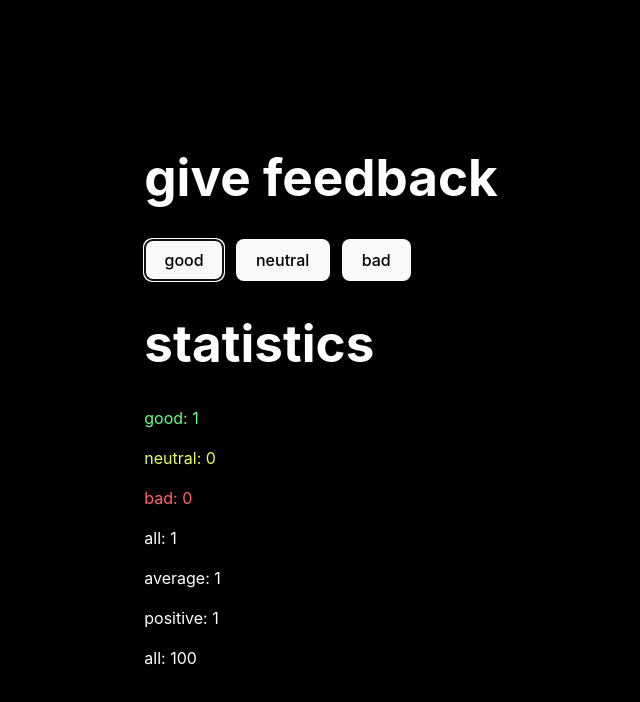
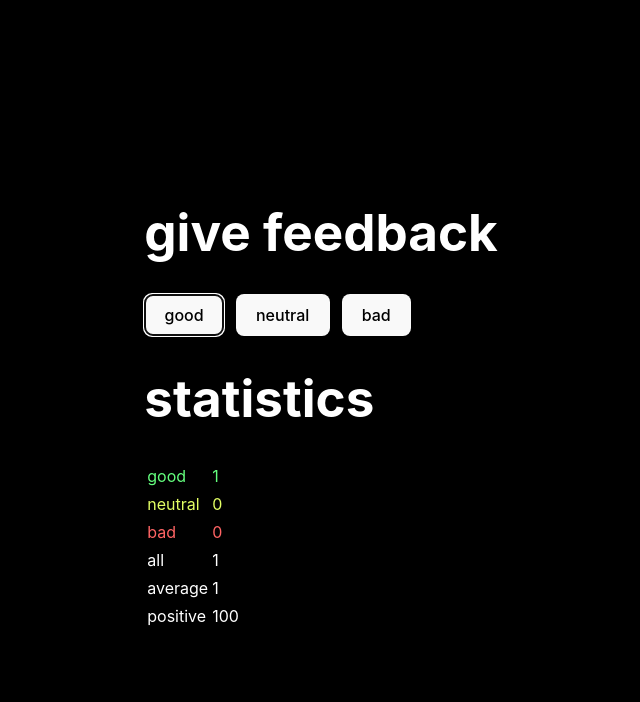
Before and after one commit to georginapuig/full-stack-open, a React (Vite) app in the folder part1/unicafe/part1/: page / in a window 1280 px wide. Both pictures are taken after a click on the button "good". Shown: the top 702 px of the page, without its empty margins (319-959 px from the left). Built offline with nearby package versions, Linux system fonts and the light colour scheme.

Commit message:
1.11*: unicafe, step 6

```diff
--- a/part1/unicafe/part1/src/App.jsx
+++ b/part1/unicafe/part1/src/App.jsx
@@ -13,9 +13,10 @@ const Button = ({ text, handleClick, btnClass }) => {
 const StatisticLine = ({ classText, text, statistic }) => {
   return (
     <>
-      <p className={classText}>
-        {text}: {statistic}
-      </p>
+      <tr className={classText}>
+        <td>{text}</td>
+        <td>{statistic}</td>
+      </tr>
     </>
   );
 };
@@ -28,6 +29,8 @@ const Statistics = ({ good, neutral, bad }) => {
   return (
     <div>
       <h1>statistics</h1>
+      <table>
+        <tbody>
           <StatisticLine classText='goodText' text='good' statistic={good} />
           <StatisticLine
             classText='neutralText'
@@ -38,8 +41,9 @@ const Statistics = ({ good, neutral, bad }) => {
 
           <StatisticLine text='all' statistic={all} />
           <StatisticLine text='average' statistic={all !== 0 ? average : 0} />
-      <StatisticLine text='positive' statistic={all} />
-      <p>all: {all !== 0 ? positive : 0}</p>
+          <StatisticLine text='positive' statistic={all !== 0 ? positive : 0} />
+        </tbody>
+      </table>
     </div>
   );
 };
```
Lines whose indentation alone changed are shown as unchanged.
